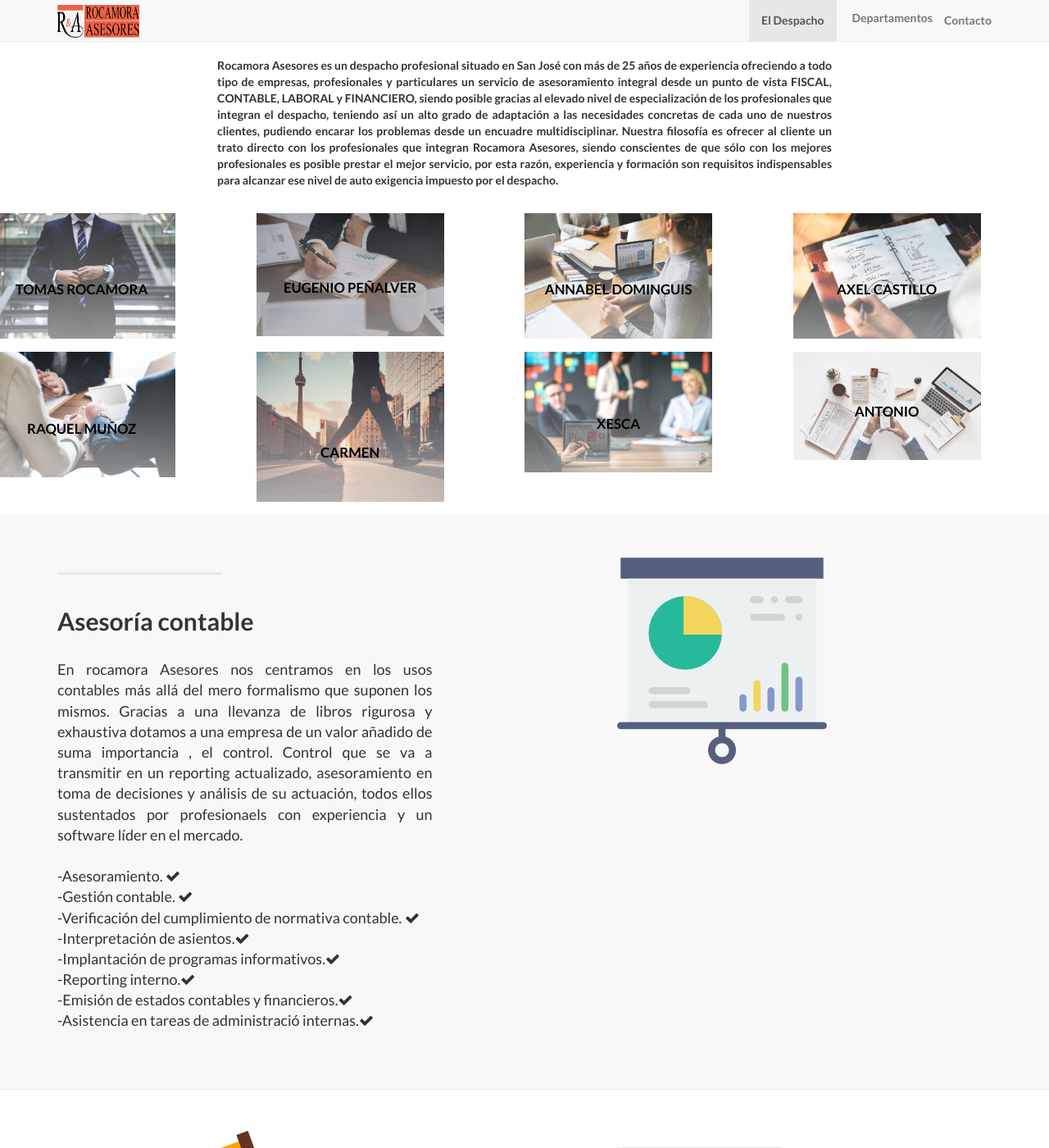
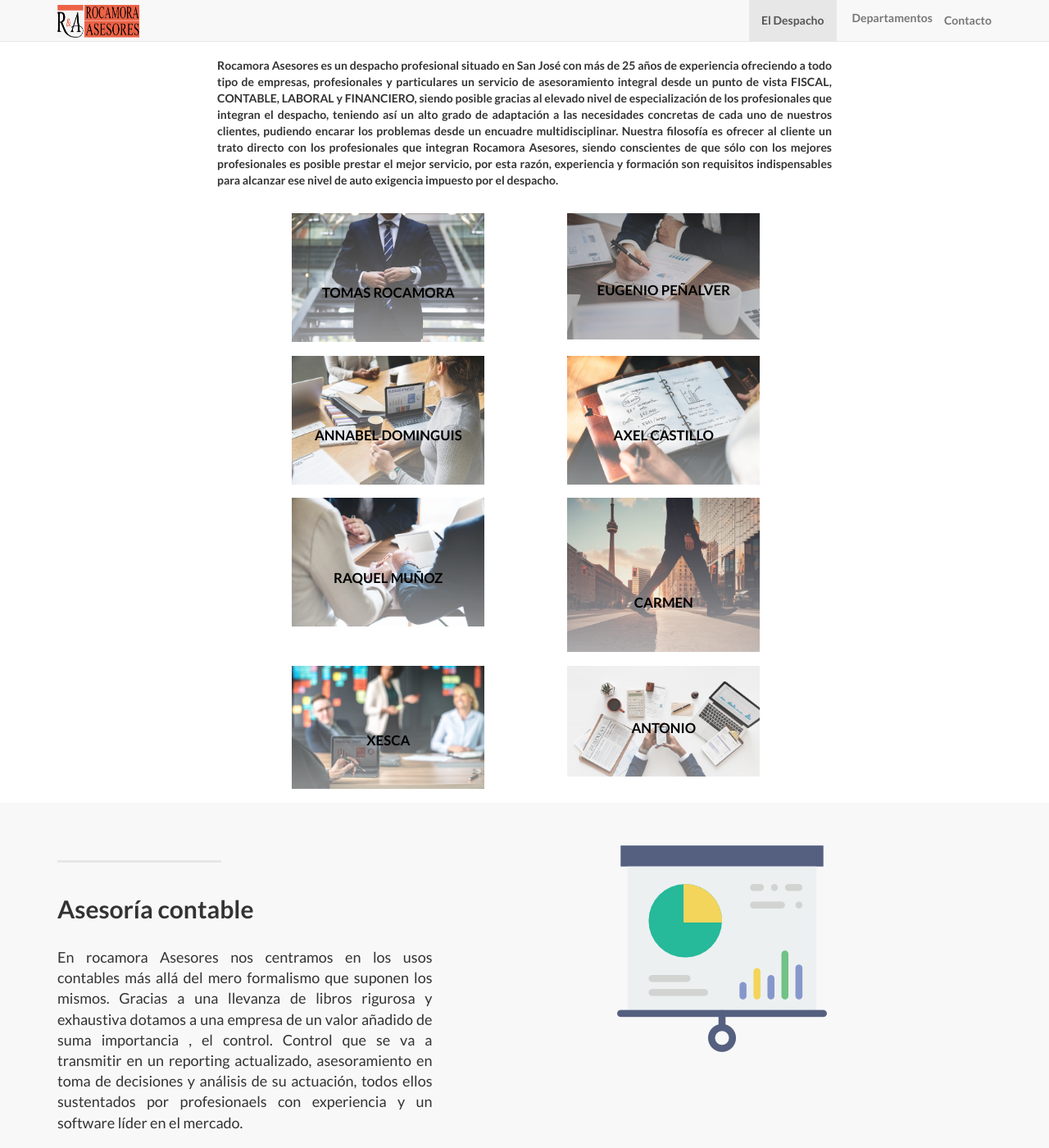
Before and after one commit to Alejandromndza/WebProject, a Jekyll site: the page built from index.html, in a window 1280 px wide and 1400 px high, scrolled down 861 px. Shown: the whole window at 82% size. Built offline with Jekyll 4.4.1, drawn with Linux system fonts in a browser that asks for light colours; nearby versions of some CDN libraries; library files that are not in the unit come from our copies.

Commit message:
equipo columnas solucionado

```diff
--- a/css/team.css
+++ b/css/team.css
@@ -41,15 +41,19 @@ Table of Content:
 /*---------------------------------------------------- */
 /*----------------------------------------------------*/
 
-.item{
-  flex:1 0 25%;
-}
+
 .team_item img{
     width:70%;
     height:100%;
 }
 .team_item{
 
+}
+
+.item{
+  position: relative;
+  flex:1 1 4s;
+  width: 35%;
 }
 .team_area{
 display: inline-block;
@@ -58,8 +62,12 @@ display: inline-block;
 #teamrow{
   display: flex;
   flex-wrap: wrap;
+  width: 75%;
+  position: relative;
+  left:29%;
+}
 
-}
+
 
 .list {
   list-style: none;
```
